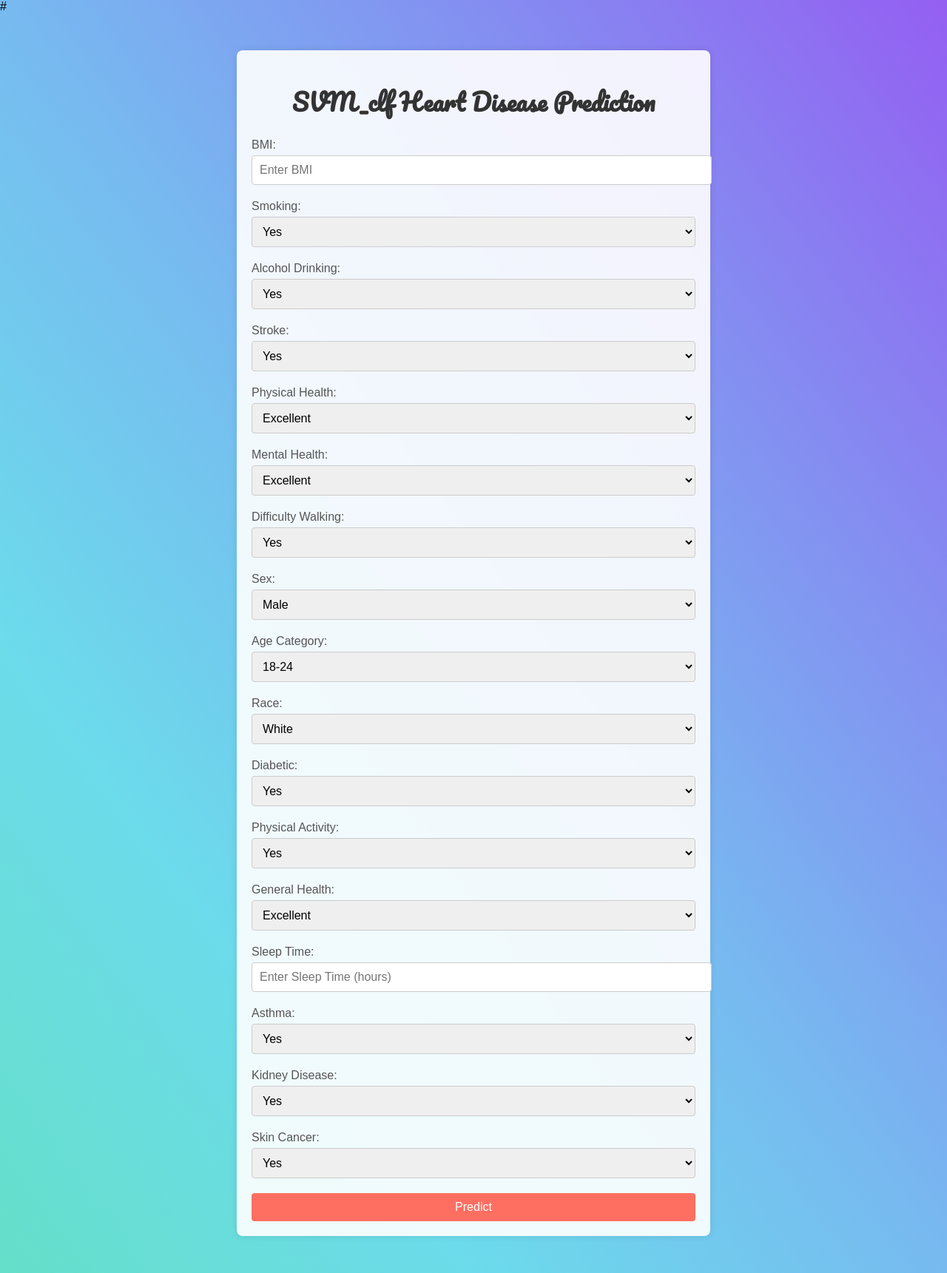
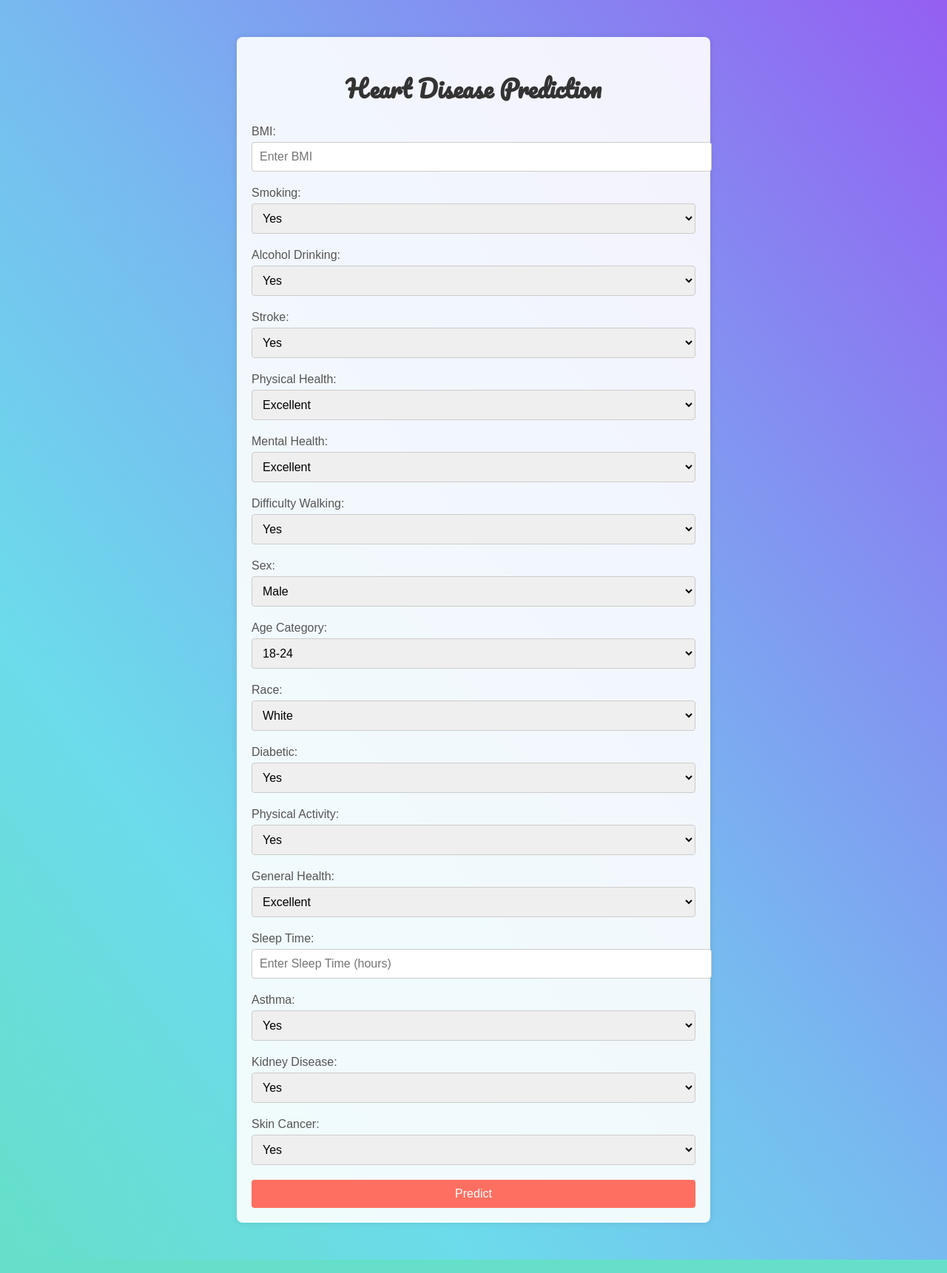
Before and after one commit to bejon23/MLE24_Heartdisease_Fastapi, a FastAPI app: page / in a window 1280 px wide. Shown: the whole page at 74% size. Run offline with FastAPI, Linux system fonts and the light colour scheme.

Commit message:
Add files via upload

```diff
--- a/main.py
+++ b/main.py
@@ -11,7 +11,7 @@ with open("svm_clf.pkl", "rb") as file:  # Changed the model name
 
 # Assuming main.py is in the same directory as the templates and static directories
 templates_dir = os.path.join(os.path.dirname(__file__), "templates")
-#static_dir = os.path.join(os.path.dirname(__file__), "static")
+static_dir = os.path.join(os.path.dirname(__file__), "static")
 templates = Jinja2Templates(directory=templates_dir)
 
 @app.get("/", response_class=HTMLResponse)
@@ -38,15 +38,15 @@ async def predict(request: Request,
                   KidneyDisease: int = Form(...),
                   SkinCancer: int = Form(...)):
 
-    features = [BMI, Smoking, AlcoholDrinking, Stroke, PhysicalHealth, MentalHealth, DiffWalking, Sex, AgeCategory, Race, Diabetic, PhysicalActivity, GenHealth, SleepTime, Asthma, KidneyDisease, SkinCancer]
+    features = [BMI, Smoking, AlcoholDrinking, Stroke, PhysicalHealth, MentalHealth, DiffWalking, Sex, AgeCategory,    Race, Diabetic, PhysicalActivity, GenHealth, SleepTime, Asthma, KidneyDisease, SkinCancer]
     prediction = model.predict([features])[0]
 
     disease_status = "Heart Disease" if prediction == 1 else "Not Heart Disease"
 
-    return templates.TemplateResponse("result.html", {"request": request, "prediction": disease_status},
+    return templates.TemplateResponse("results.html", {"request": request, "prediction": disease_status},
                                       headers={"Content-Type": "text/html; charset=utf-8"})
 
 # Mounting the static files directory
-#@app.get("/static/{filename}")
-#async def get_static_file(filename: str):
-    #return FileResponse(os.path.join(static_dir, filename), media_type="text/css")  # Added media_type
+@app.get("/static/{filename}")
+async def get_static_file(filename: str):
+    return FileResponse(os.path.join(static_dir, filename), media_type="text/css")  # Added media_type
--- a/templates/index.html
+++ b/templates/index.html
@@ -3,13 +3,13 @@
 <head>
 <meta charset="UTF-8">
 <meta name="viewport" content="width=device-width, initial-scale=1.0">
-<title>SVM_clf Heart Disease Prediction</title>
+<title> Heart Disease Prediction</title>
 <link href='https://fonts.googleapis.com/css?family=Pacifico' rel='stylesheet' type='text/css'>
-#<link href="static/style.css" rel="stylesheet" type="text/css">
+<link href="static/style.css" rel="stylesheet" type="text/css">
 </head>
 <body>
 <div class="container">
-  <h1>SVM_clf Heart Disease Prediction</h1>
+  <h1>Heart Disease Prediction</h1>
   <form action="{{ url_for('predict') }}" method="post">
     <div class="form-group">
       <label for="BMI">BMI:</label>
--- a/templates/results.html
+++ b/templates/results.html
@@ -4,13 +4,13 @@
 <meta charset="UTF-8">
 <meta name="viewport" content="width=device-width, initial-scale=1.0">
 <title>SVM_clf Heart Disease Prediction Result</title>
-#<link href="static/style.css" rel="stylesheet" type="text/css">
+<link href="static/style.css" rel="stylesheet" type="text/css">
 </head>
 <body>
 <div class="container">
   <h1>Heart Disease Prediction Result</h1>
   {% if prediction %}
-  <div class="result">
+  <div class="results">
     <p>Prediction: {{ prediction }}</p>
   </div>
   {% endif %}
```
